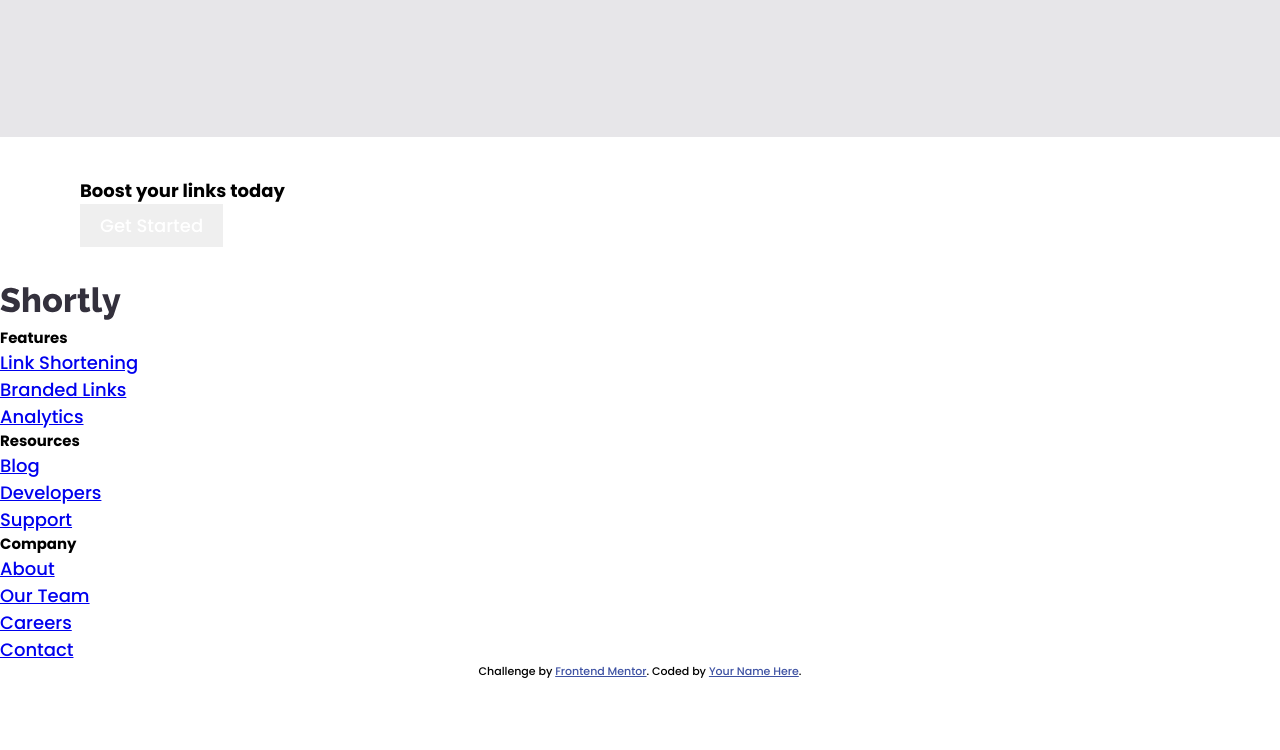
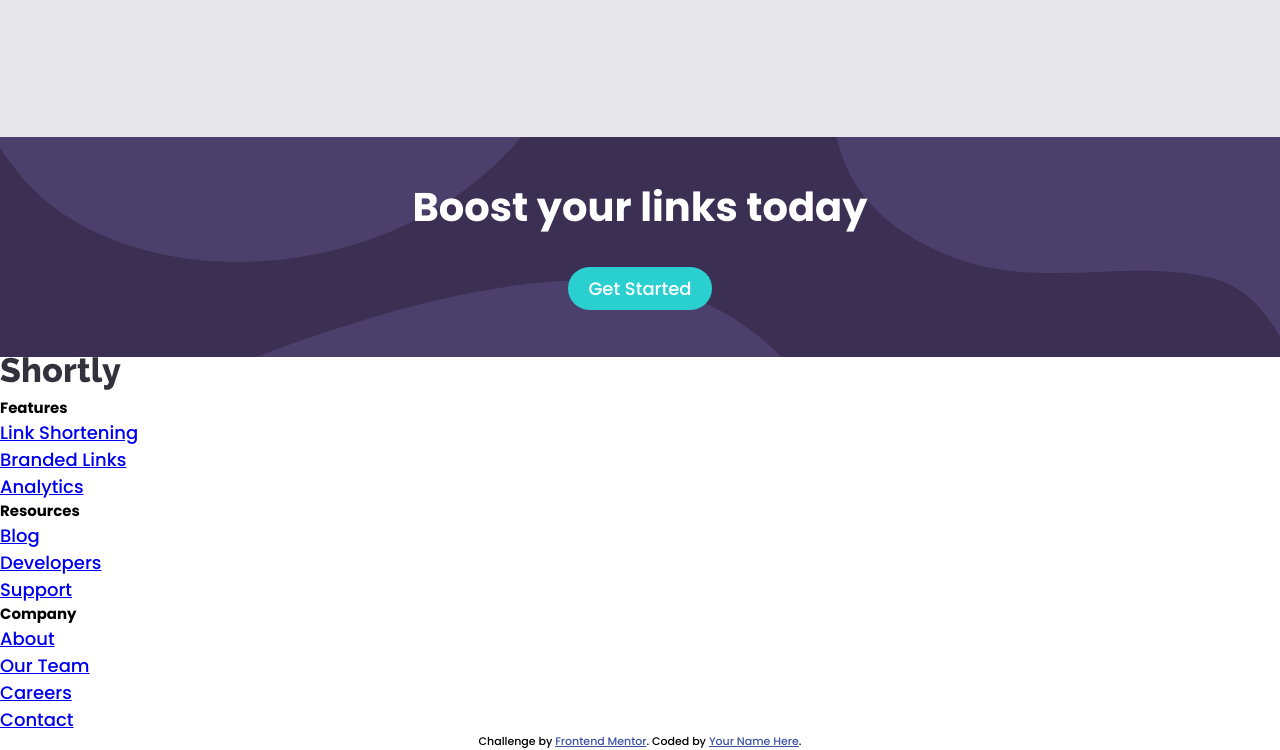
Before and after one commit to Wongel-Yilma/Url-shortening-API, a plain HTML site: page index.html in a window 1280 px wide. Shown: the part 1308-2058 px from the top of the page. Before the commit the page ends 1988 px from the top, so only its background shows below. Drawn offline with Linux system fonts and the light colour scheme.

Commit message:
styled the cta section

```diff
--- a/index.html
+++ b/index.html
@@ -112,8 +112,11 @@
       </div>
     </section>
     <section class="section-cta">
-      <h4 class="heading-4">Boost your links today</h4>
-      <button class="btn cta--btn">Get Started</button>
+      <div class="cta">
+
+        <h4 class="heading-4">Boost your links today</h4>
+        <button class="btn cta__btn">Get Started</button>
+      </div>
     </section>
 
     <footer class="footer">
--- a/src/css/style.css
+++ b/src/css/style.css
@@ -32,8 +32,7 @@ body {
 
 .header,
 .section-hero,
-.features,
-.section-cta {
+.features {
   max-width: 120rem;
   margin: 0 auto;
   padding: 4rem; }
@@ -53,6 +52,11 @@ body {
   flex-direction: column;
   gap: 2rem;
   background-color: rgba(158, 154, 167, 0.25); }
+
+.section-cta {
+  height: 22rem;
+  background-color: #3b3054;
+  background-image: url("../images/bg-boost-desktop.svg"); }
 
 a:link {
   font-family: inherit;
@@ -76,6 +80,11 @@ button {
 
 .heading-3 {
   font-size: 2.4rem;
+  margin-bottom: 2rem; }
+
+.heading-4 {
+  font-size: 4rem;
+  color: #fff;
   margin-bottom: 2rem; }
 
 .cta {
@@ -170,6 +179,21 @@ button {
     align-items: center;
     justify-content: center; }
 
+.cta {
+  display: flex;
+  align-items: center;
+  justify-content: center;
+  flex-direction: column;
+  padding: 4rem;
+  gap: 1rem;
+  width: 60rem;
+  margin: 0 auto; }
+  .cta__btn {
+    background-color: #2acfcf;
+    border-radius: 10rem; }
+    .cta__btn:hover {
+      background-color: rgba(42, 207, 207, 0.8); }
+
 .margin-bottom-medium {
   margin-bottom: 2.4rem; }
 
--- a/src/sass/_components.scss
+++ b/src/sass/_components.scss
@@ -111,3 +111,22 @@
       justify-content: center;
    }
 }
+
+.cta {
+   display:flex;
+   align-items: center;
+   justify-content: center;
+   flex-direction:column;
+   padding:4rem;
+   gap: 1rem;
+   width:60rem;
+   margin:0 auto;
+
+   &__btn {
+      background-color : $primary-cyan;
+      border-radius: 10rem;
+      &:hover{
+         background-color: rgba($primary-cyan, 0.8);
+      }
+   }
+}
--- a/src/sass/_layout.scss
+++ b/src/sass/_layout.scss
@@ -25,8 +25,8 @@
 }
 .header,
 .section-hero,
-.features,
-.section-cta {
+.features
+ {
   max-width: 120rem;
   margin: 0 auto;
   padding: 4rem;
@@ -48,3 +48,9 @@
   gap: 2rem;
   background-color: rgba($gray-dark,0.25);
 }
+
+.section-cta {
+   height:22rem;
+   background-color : $primary-violet;
+   background-image: url('../images/bg-boost-desktop.svg');
+}
--- a/src/sass/_typography.scss
+++ b/src/sass/_typography.scss
@@ -25,3 +25,8 @@ button {
    font-size: 2.4rem;
    margin-bottom: 2rem;
 }
+.heading-4 {
+   font-size: 4rem;
+   color: #fff;
+   margin-bottom: 2rem;
+}
```
